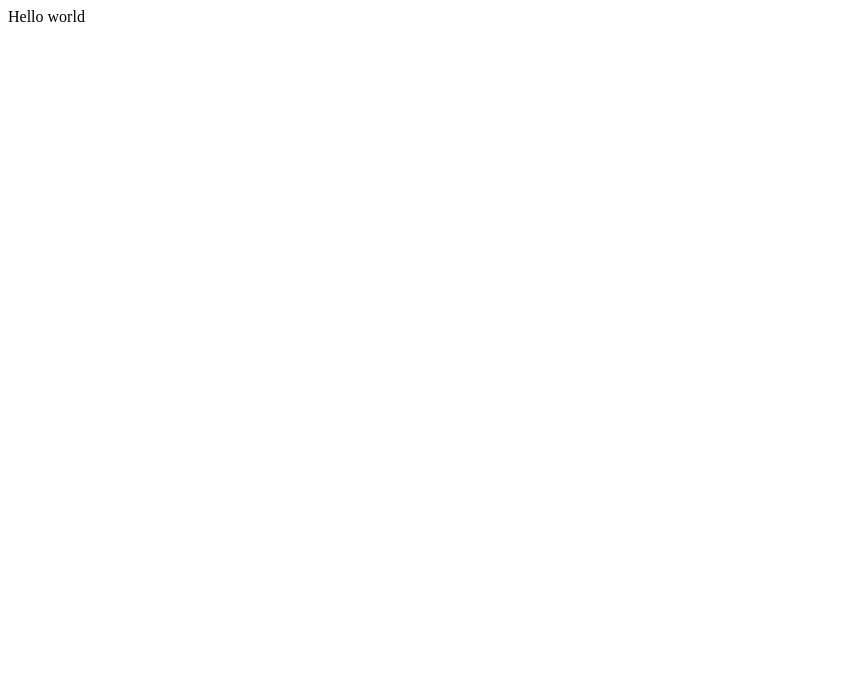
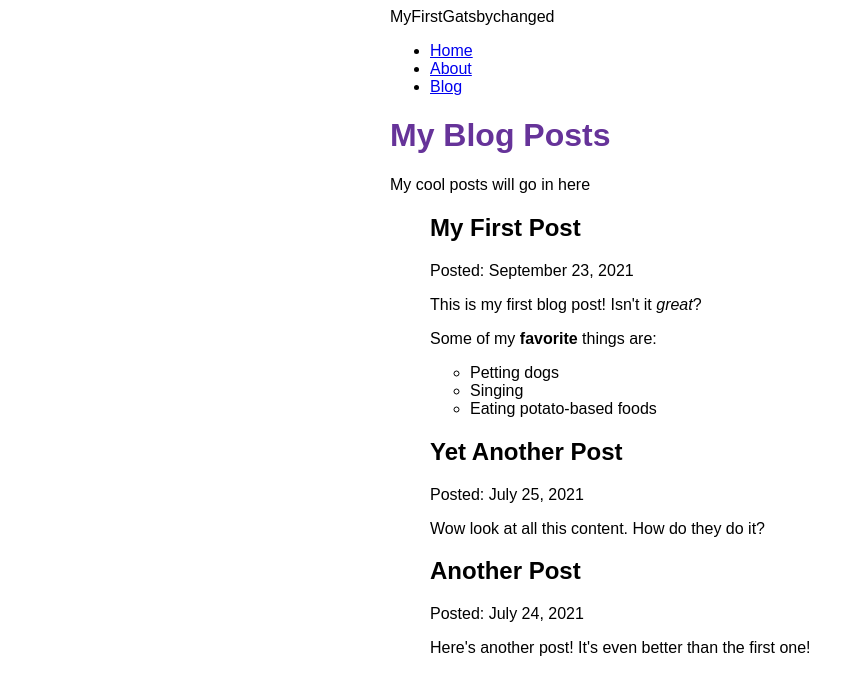
Before and after one commit to amaduconate/gitsbyJob, a Gatsby site: page /blog in a window 1280 px wide. Before the commit this address had no page. Shown: the whole page, without its empty margins (0-864 px from the left). Built offline with nearby package versions, Linux system fonts and the light colour scheme; Gatsby itself is replaced by a stand-in of ours.

Commit message:
Finished Gatsby Tutorial Part 5

```diff
--- /dev/null
+++ b/blog/firsPost.mdx
@@ -0,0 +1,12 @@
+---
+title: "My First Post"
+date: "2021-09-23"
+---
+
+This is my first blog post! Isn't it *great*?
+
+Some of my **favorite** things are:
+
+* Petting dogs
+* Singing
+* Eating potato-based foods
--- /dev/null
+++ b/blog/secondPost.mdx
@@ -0,0 +1,6 @@
+---
+title: "Another Post"
+date: "2021-07-24"
+---
+
+Here's another post! It's even better than the first one!
--- /dev/null
+++ b/blog/thirdPost.mdx
@@ -0,0 +1,6 @@
+---
+title: "Yet Another Post"
+date: "2021-07-25"
+---
+
+Wow look at all this content. How do they do it?
--- a/gatsby-config.js
+++ b/gatsby-config.js
@@ -1,10 +1,18 @@
 module.exports = {
   siteMetadata: {
     siteUrl: "https://www.yourdomain.tld",
-    title: "MyFirstGatsby",
+    title: "MyFirstGatsbychanged",
   },
   plugins: [
     "gatsby-plugin-image",
     "gatsby-plugin-sharp",
+    {
+      resolve: "gatsby-source-filesystem",
+      options: {
+        name: `blog`,
+        path: `${__dirname}/blog`,
+      }
+    },
+    "gatsby-plugin-mdx",
   ],
 };
--- a/package.json
+++ b/package.json
@@ -14,8 +14,11 @@
     "clean": "gatsby clean"
   },
   "dependencies": {
+    "@mdx-js/mdx": "^1.6.22",
+    "@mdx-js/react": "^1.6.22",
     "gatsby": "^3.13.1",
     "gatsby-plugin-image": "^1.14.0",
+    "gatsby-plugin-mdx": "^2.14.0",
     "gatsby-plugin-sharp": "^3.14.0",
     "gatsby-source-filesystem": "^3.14.0",
     "react": "^17.0.1",
--- a/src/components/Layout.js
+++ b/src/components/Layout.js
@@ -1,17 +1,31 @@
 import * as React from 'react'
-import { Link } from 'gatsby'
+import { Link, useStaticQuery, graphql } from 'gatsby'
 import {
   container,
   heading,
   navLinks,
   navLinkItem,
   navLinkText,
+  siteTitle,
 } from './Layout.module.css'
 
 const Layout = ({ pageTitle, children }) => {
+
+  const data = useStaticQuery(graphql`
+    query {
+      site {
+        siteMetadata {
+          title
+        }
+      }
+    }
+  `)
+  console.log(data);
   return (
     <div className={container}>
-      <title>{pageTitle}</title>
+      <title>{pageTitle} | {data.site.siteMetadata.title}</title>
+
+      <header className={siteTitle}>{data.site.siteMetadata.title}</header>
       <nav>
         <ul className={navLinks}>
           <li className={navLinkItem}>
@@ -22,6 +36,11 @@
           <li className={navLinkItem}>
             <Link to='/About' className={navLinkText}>
               About
+            </Link>
+          </li>
+          <li className={navLinkItem}>
+            <Link to="/blog" className={navLinkText}>
+              Blog
             </Link>
           </li>
         </ul>
--- a/src/components/Layout.module.css
+++ b/src/components/Layout.module.css
@@ -18,3 +18,12 @@
 .nav-link-text {
   color: black;
 }
+
+/* ... your existing styles */
+
+.site-title {
+  font-size: 3rem;
+  color: gray;
+  font-weight: 700;
+  margin: 3rem 0;
+}
--- /dev/null
+++ b/src/pages/blog.js
@@ -0,0 +1,42 @@
+import * as React from  'react';
+import { graphql } from 'gatsby';
+import Layout from '../components/Layout';
+import { MDXRenderer } from 'gatsby-plugin-mdx'
+
+const BlogPage = ({ data }) => {
+  return (
+    <Layout pageTitle="My Blog Posts">
+      <p>My cool posts will go in here</p>
+      <ul>
+      {
+        data.allMdx.nodes.map((node) => (
+          <article key={node.id}>
+            <h2>{node.frontmatter.title}</h2>
+            <p>Posted: {node.frontmatter.date}</p>
+            <MDXRenderer>
+              {node.body}
+            </MDXRenderer>
+          </article>
+        ))
+      }
+      </ul>
+    </Layout>
+  )
+}
+
+export const query = graphql`
+  query {
+    allMdx(sort: {fields: frontmatter___date, order: DESC}) {
+      nodes {
+        frontmatter {
+          date(formatString: "MMMM D, YYYY")
+          title
+        }
+        id
+        body
+      }
+    }
+  }
+`
+
+export default BlogPage
```
Also changed, not shown: 1 other file.
